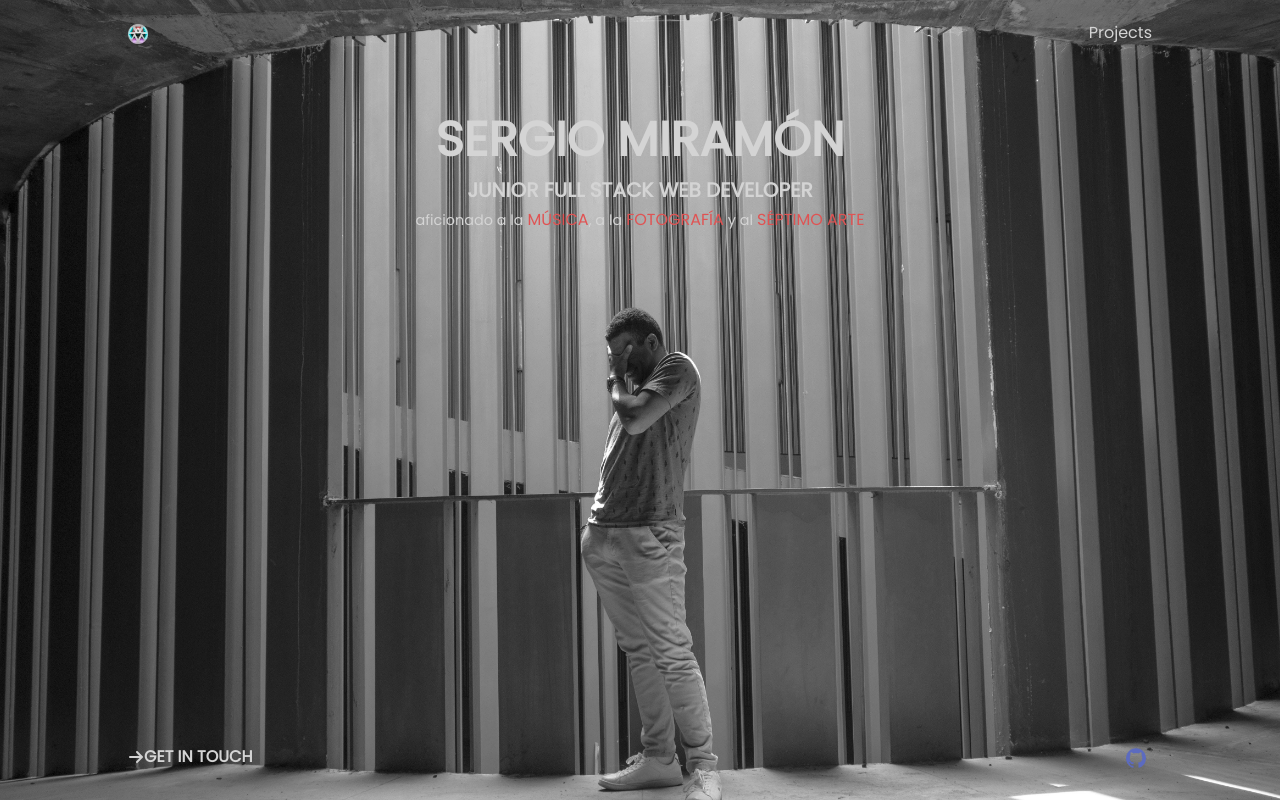
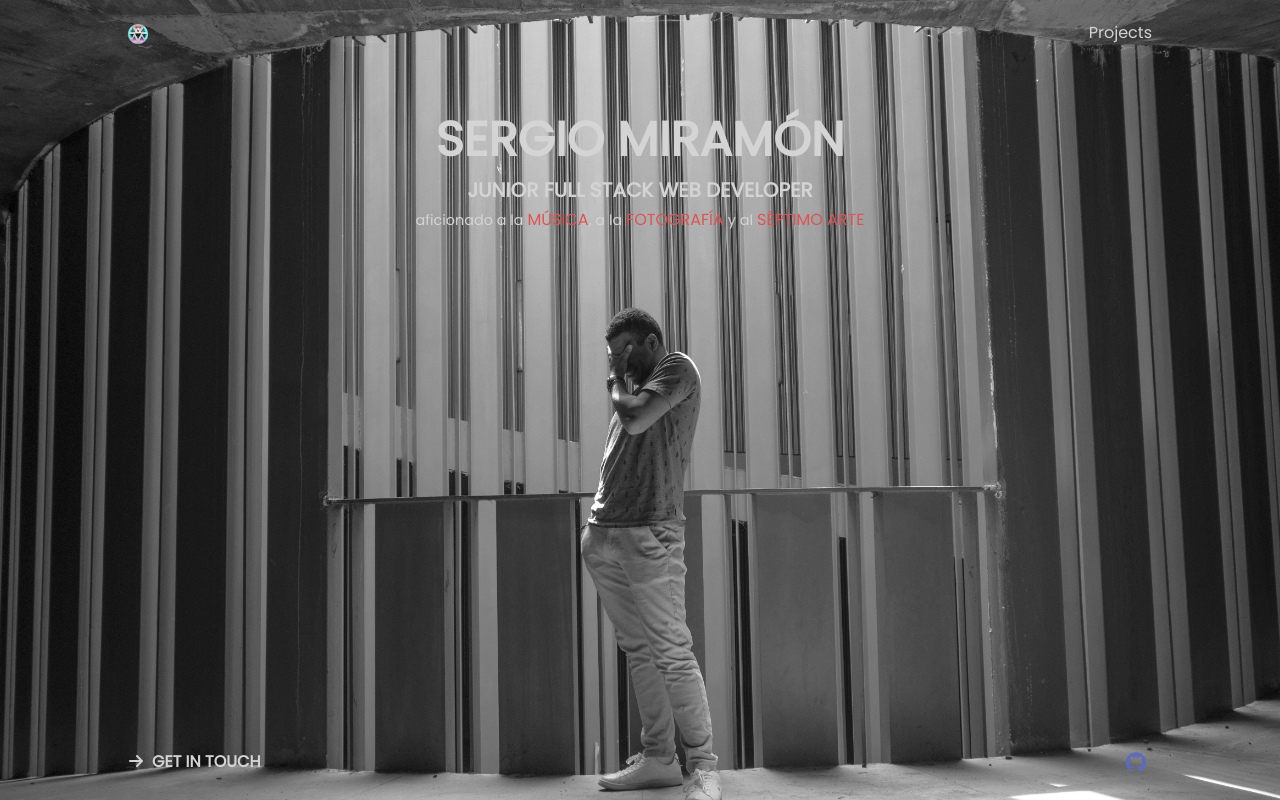
Before and after one commit to SergioMiramon/portfolio, a website built with Vite: page index.html in a window 1280 px wide. Built offline with nearby package versions, Linux system fonts and the light colour scheme; files whose address does not match are found by name.

Commit message:
refactor portfolio

```diff
--- a/components/Footer/Footer.css
+++ b/components/Footer/Footer.css
@@ -1,10 +1,8 @@
 footer {
-    width: 100%;
-    position: absolute;
     display: flex;
     justify-content: space-between;
     align-items: center;
-    /* padding: 0 8rem; */
+    padding: 0 8rem;
     flex-wrap: wrap;
 }
 
@@ -18,8 +16,7 @@ footer {
 .email {
     display: flex;
     align-items: center;
-    /* gap: 1vh; */
-    padding: 0 8rem;
+    gap: 1vh;
 }
 
 .email h2 {
@@ -45,10 +42,6 @@ footer img {
 }
 
 footer>div {
-    position: absolute;
-    /* width: inherit; */
-    padding-right: 8rem;
-    right: 0;
     display: flex;
     margin-top: 1vh;
     gap: 1.5rem;
```
